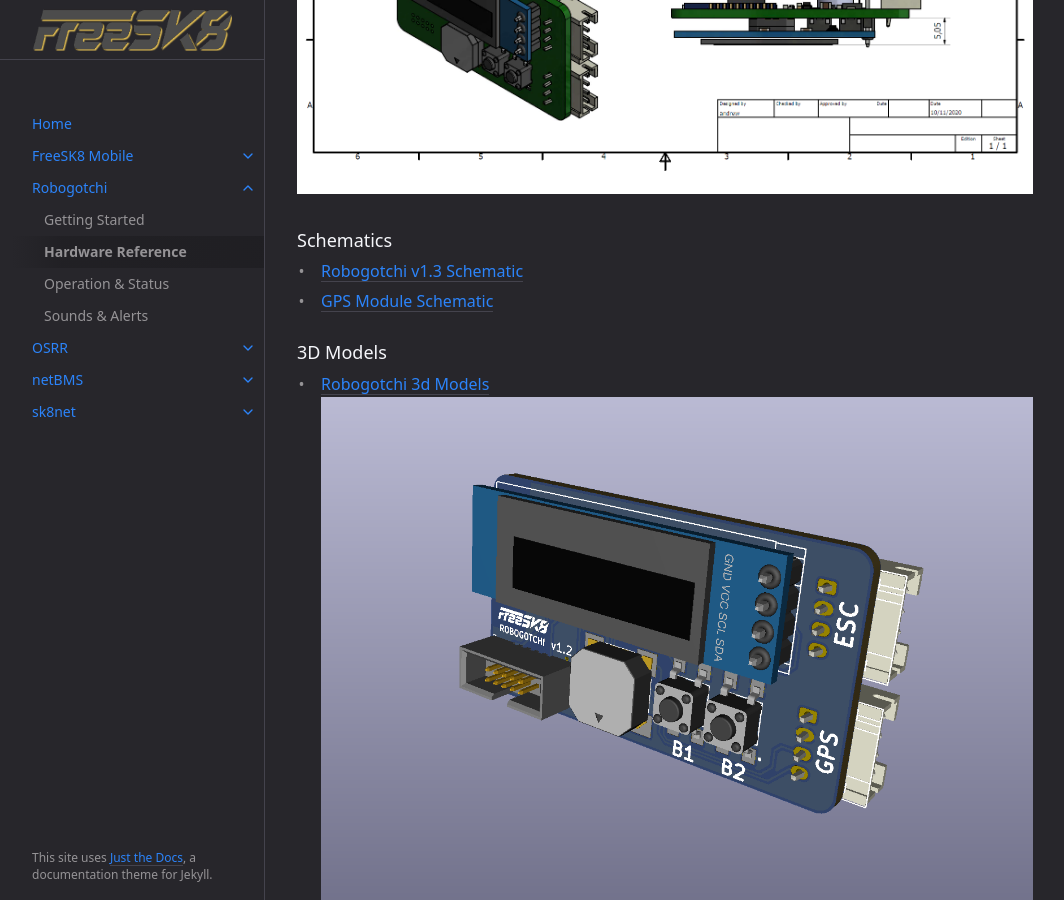
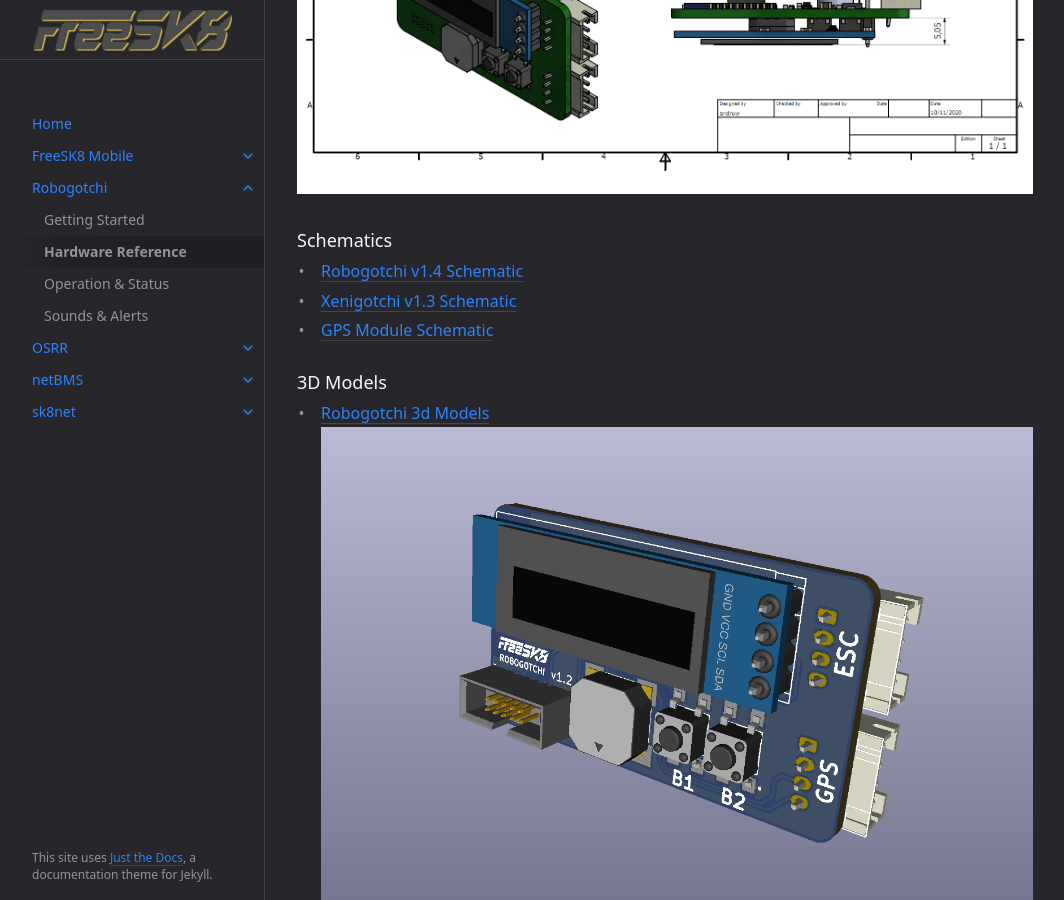
Before and after one commit to FreeSK8/codex, a Jekyll site: the page built from docs/robogotchi/hardware-reference.md, in a window 1280 px wide and 900 px high, scrolled down 1198 px. Shown: the whole window, without its empty margins (107-1171 px from the left). Built offline with Jekyll 4.4.1, drawn with Linux system fonts in a browser that asks for light colours.

Commit message:
Update hardware-reference.md

```diff
--- a/docs/robogotchi/hardware-reference.md
+++ b/docs/robogotchi/hardware-reference.md
@@ -26,8 +26,9 @@ parent: Robogotchi
 ![Robogotchi Dimensional Drawing](https://codex.freesk8.org/assets/images/robogotchi/Robogotchi-Dimensions.PNG)
 
 ### Schematics
-* [Robogotchi v1.3 Schematic](https://github.com/FreeSK8/FreeSK8-Robogotchi-Hardware/blob/main/Circuits/FreeSK8-Robogotchi-v1.4.pdf)
-* [GPS Module Schematic](https://github.com/FreeSK8/FreeSK8-Robogotchi-Hardware/blob/main/Circuits/FreeSK8-GPS-v1.1.pdf)
+* [Robogotchi v1.4 Schematic](https://github.com/FreeSK8/FreeSK8-Robogotchi-Hardware/blob/main/Circuits/Robogotchi/FreeSK8-Robogotchi-v1.4.pdf)
+* [Xenigotchi v1.3 Schematic](https://github.com/FreeSK8/FreeSK8-Robogotchi-Hardware/blob/main/Circuits/Xenigotchi/Xenigotchi-v1.3.pdf)
+* [GPS Module Schematic](https://github.com/FreeSK8/FreeSK8-Robogotchi-Hardware/blob/main/Circuits/GPS/GPS-v1.2.pdf)
 
 ### 3D Models
 * [Robogotchi 3d Models](https://github.com/FreeSK8/FreeSK8-Robogotchi-Hardware/tree/main/3D-Models)
```
